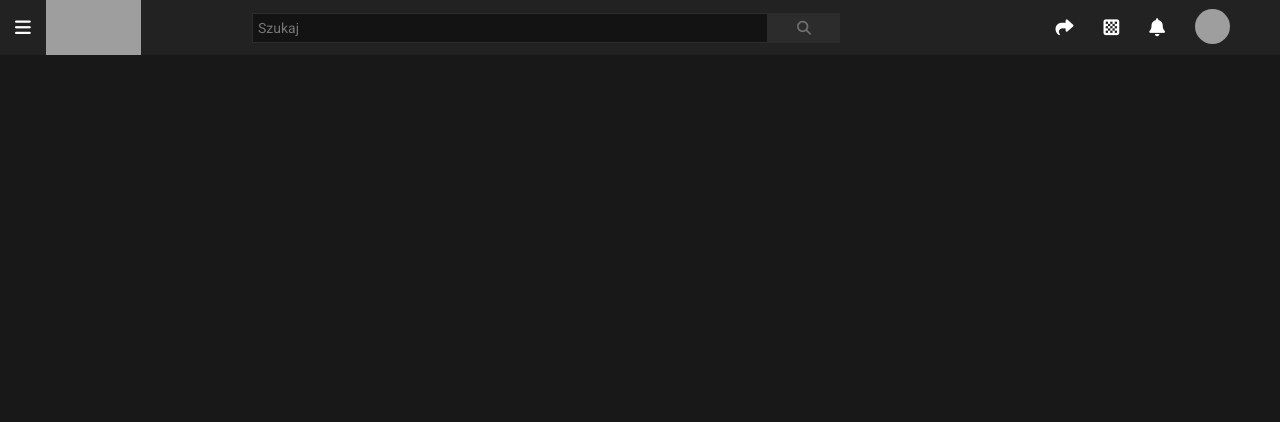
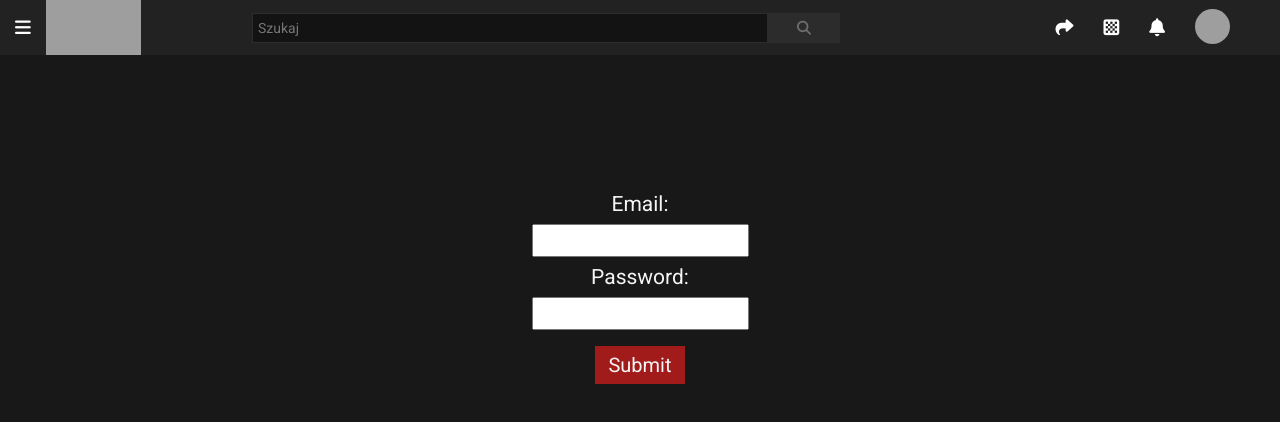
Before and after one commit to michalsiminski98/REACT-REDUX--youtube, a React (Create React App) app: page /profile in a window 1280 px wide. Shown: the top 422 px of the page. Built offline with nearby package versions, Linux system fonts and the light colour scheme; grey boxes are pictures that could not be loaded.

Commit message:
rwd profile site

```diff
--- a/src/pages/Profile.js
+++ b/src/pages/Profile.js
@@ -1,8 +1,14 @@
 const Profile = () => {
   return (
-    <div>
-      profile
-    </div>
+    <section className="profile">
+      <form className="profile__form">
+        <label for="email" className="profile__label">Email:</label><br/>
+        <input type="text" id="email" name="email" className="profile__input" /><br/>
+        <label for="password" className="profile__label">Password:</label><br/>
+        <input type="password" name="password" className="profile__input" /><br/>
+        <input type="submit" value="Submit" className="profile__submit"/>
+      </form>
+    </section>
    );
 }
 
--- a/src/styles/_profile.scss
+++ b/src/styles/_profile.scss
@@ -0,0 +1,27 @@
+.profile {
+  padding-top: 160px;
+  &__form {
+    font-size: 2.1rem;
+    text-align: center;
+    color: rgb(245, 245, 245);
+  }
+  &__input {
+    margin: 8px 0;
+    padding: 4px 4px;
+    font-size: 1.8rem;
+  }
+  &__submit {
+    margin-top: 8px;
+    padding: 6px 12px;
+    font-size: 2rem;
+    color: rgb(245, 245, 245);
+    background-color: rgb(161, 27, 27);
+    border: 1px solid rgb(161, 27, 27);
+    cursor: pointer;
+  }
+}
+@media (min-width: 1024px) {
+  .profile {
+    padding-top: 15%;
+  }
+}
```
Also changed, not shown: src/css/index.min.css, 1 other file (tests, documents, lock files or other folders).
